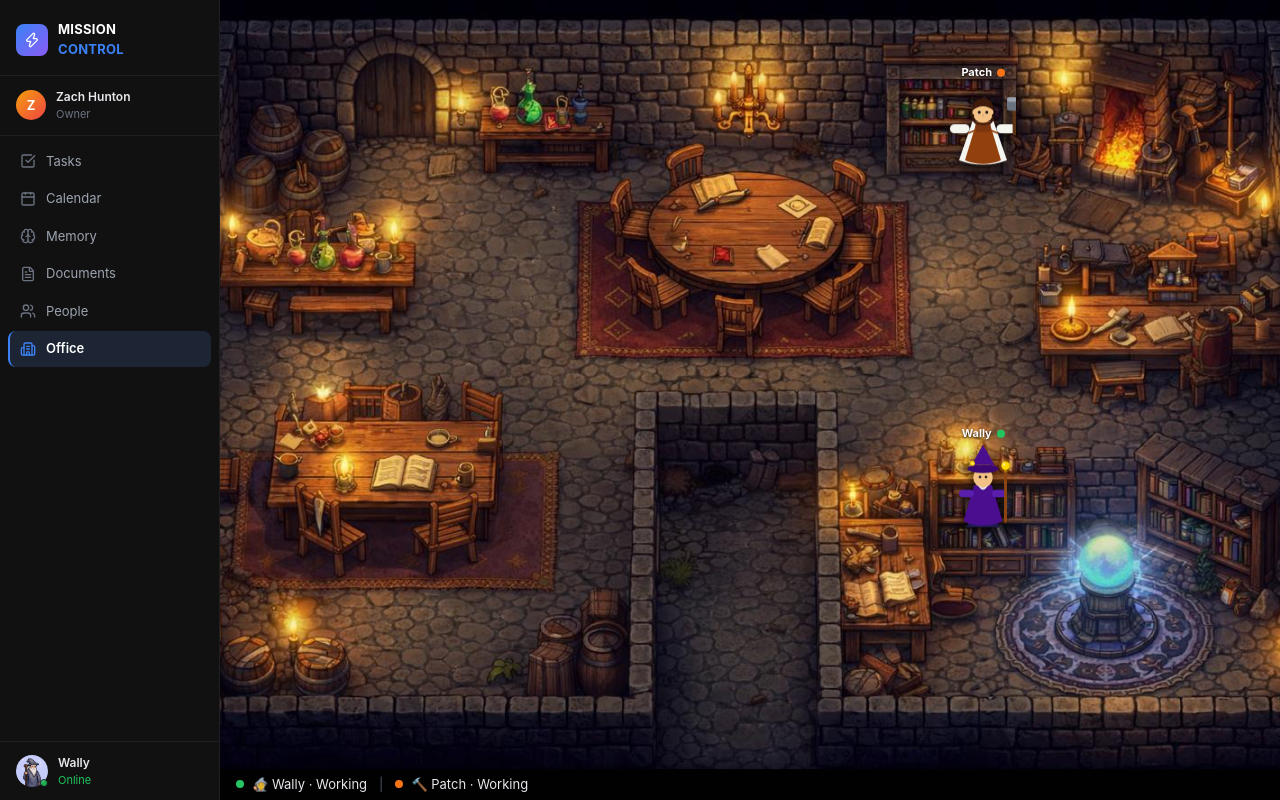
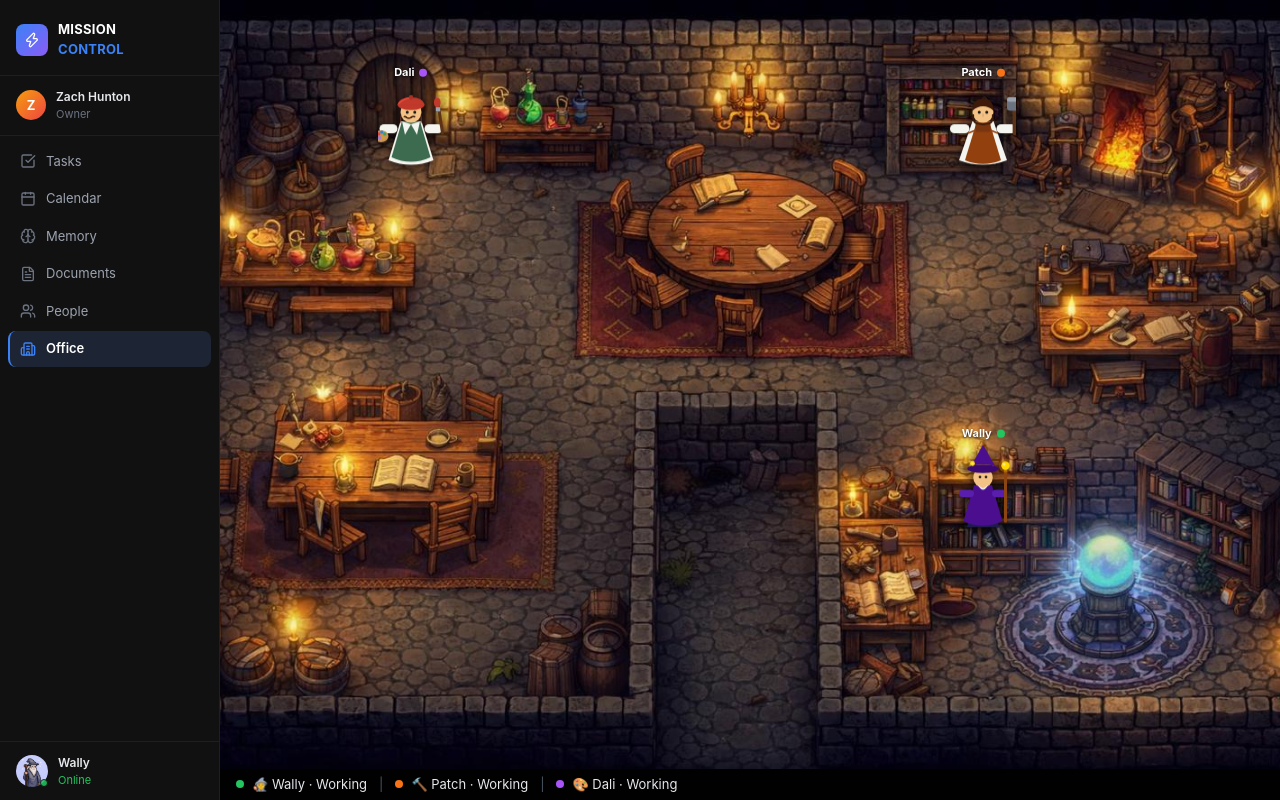
Before and after one commit to zhunton/mission-control, a Next.js app: page /office in a window 1280 px wide. Built offline with nearby package versions, Linux system fonts and the light colour scheme.

Commit message:
Add Dali (Image Generation Agent) to org chart and office

```diff
--- a/app/office/page.tsx
+++ b/app/office/page.tsx
@@ -33,6 +33,91 @@ function pickPatchState(): { status: AgentStatus; location: LocationKey } {
   if (roll < 0.65) return { status: "working", location: "forge" };
   if (roll < 0.85) return { status: "idle",    location: "tavern" };
   return               { status: "meeting",  location: "roundTable" };
+}
+
+function pickDaliState(): { status: AgentStatus; location: LocationKey } {
+  const roll = Math.random();
+  if (roll < 0.65) return { status: "working", location: "alchemyLab" };
+  if (roll < 0.85) return { status: "idle",    location: "tavern" };
+  return               { status: "meeting",  location: "roundTable" };
+}
+
+function DaliSprite({ isMoving }: { isMoving: boolean }) {
+  return (
+    <div
+      style={{
+        animation: isMoving
+          ? "walkCycle 0.5s ease-in-out infinite"
+          : "idle 2s ease-in-out infinite",
+        display: "inline-block",
+        filter: "drop-shadow(0 3px 6px rgba(0,0,0,0.8))",
+      }}
+    >
+      {/* viewBox 44x56, rendered at 66x84 */}
+      <svg
+        width={66}
+        height={84}
+        viewBox="0 0 44 56"
+        xmlns="http://www.w3.org/2000/svg"
+      >
+        {/* Body — white shirt base */}
+        <path d="M 15 26 L 7 52 Q 22 58 37 52 L 29 26 Z" fill="#f5f5f0" />
+
+        {/* Green vest over shirt */}
+        <path d="M 16 26 L 9 50 Q 22 56 35 50 L 28 26 Z" fill="#3d6b4f" />
+
+        {/* Vest lapels — white shirt showing through */}
+        <path d="M 16 26 L 18 35 L 22 28 Z" fill="#f5f5f0" />
+        <path d="M 28 26 L 26 35 L 22 28 Z" fill="#f5f5f0" />
+
+        {/* Left arm — holding palette */}
+        <rect x="1" y="28" width="12" height="6" rx="3" fill="#f5f5f0" />
+
+        {/* Right arm — holding paintbrush */}
+        <rect x="31" y="28" width="12" height="6" rx="3" fill="#f5f5f0" />
+
+        {/* Palette in left hand */}
+        <ellipse cx="2" cy="36" rx="5" ry="4" fill="#c8965a" />
+        <circle cx="0.5" cy="34.5" r="1.1" fill="#e53e3e" />
+        <circle cx="2.5" cy="33.2" r="1.1" fill="#3182ce" />
+        <circle cx="4.5" cy="34.5" r="1.1" fill="#38a169" />
+        <circle cx="3.5" cy="37" r="1.1" fill="#d69e2e" />
+        <circle cx="1" cy="37" r="1.1" fill="#9f7aea" />
+
+        {/* Paintbrush in right hand */}
+        <line x1="43" y1="34" x2="40" y2="14" stroke="#5c3317" strokeWidth="2" strokeLinecap="round" />
+        {/* Brush ferrule (silver band) */}
+        <rect x="38.5" y="16.5" width="3" height="3" rx="0.5" fill="#9ca3af" />
+        {/* Brush bristles */}
+        <ellipse cx="39.5" cy="13.5" rx="2.2" ry="3.2" fill="#c0392b" />
+
+        {/* Head */}
+        <circle cx="22" cy="20" r="7" fill="#f4c284" />
+
+        {/* Brown medium-length hair — sides and back */}
+        <path d="M 15.5 21 Q 14 26 15.5 28" fill="#6b3a2a" />
+        <path d="M 28.5 21 Q 30 26 28.5 28" fill="#6b3a2a" />
+
+        {/* Eyes */}
+        <circle cx="19.5" cy="20" r="1" fill="#1a1a1a" />
+        <circle cx="24.5" cy="20" r="1" fill="#1a1a1a" />
+
+        {/* Thin mustache (Dalí-style) */}
+        <path d="M 19 23.5 Q 20.5 24.5 22 23.5" fill="none" stroke="#3d1a0a" strokeWidth="0.9" strokeLinecap="round" />
+        <path d="M 19 23.5 Q 18 22.5 17.5 23" fill="none" stroke="#3d1a0a" strokeWidth="0.9" strokeLinecap="round" />
+        <path d="M 22 23.5 Q 23 22.5 24.5 23" fill="none" stroke="#3d1a0a" strokeWidth="0.9" strokeLinecap="round" />
+
+        {/* Red beret — flat disk shape */}
+        <ellipse cx="22" cy="15" rx="9" ry="3.5" fill="#c0392b" />
+        {/* Beret top dome */}
+        <path d="M 13 15 Q 14 10 22 10 Q 30 10 31 15" fill="#c0392b" />
+        {/* Beret highlight */}
+        <path d="M 14 14 Q 18 10.5 22 10.5" fill="none" stroke="#e74c3c" strokeWidth="1" strokeLinecap="round" />
+        {/* Beret button/knot on top */}
+        <circle cx="22" cy="10" r="1.5" fill="#a93226" />
+      </svg>
+    </div>
+  );
 }
 
 function PatchSprite({ isMoving }: { isMoving: boolean }) {
@@ -175,6 +260,11 @@ export default function OfficePage() {
   const [patchMoving, setPatchMoving]     = useState(false);
   const patchMoveRef                      = useRef<ReturnType<typeof setTimeout> | null>(null);
 
+  const [daliStatus, setDaliStatus]       = useState<AgentStatus>("working");
+  const [daliLocation, setDaliLocation]   = useState<LocationKey>("alchemyLab");
+  const [daliMoving, setDaliMoving]       = useState(false);
+  const daliMoveRef                       = useRef<ReturnType<typeof setTimeout> | null>(null);
+
   useEffect(() => {
     const interval = setInterval(() => {
       const next = pickWallyState();
@@ -207,8 +297,25 @@ export default function OfficePage() {
     };
   }, []);
 
+  useEffect(() => {
+    const interval = setInterval(() => {
+      const next = pickDaliState();
+      setDaliStatus(next.status);
+      setDaliLocation(next.location);
+      setDaliMoving(true);
+      if (daliMoveRef.current) clearTimeout(daliMoveRef.current);
+      daliMoveRef.current = setTimeout(() => setDaliMoving(false), 7000);
+    }, 10000);
+
+    return () => {
+      clearInterval(interval);
+      if (daliMoveRef.current) clearTimeout(daliMoveRef.current);
+    };
+  }, []);
+
   const wallyPos = LOCATIONS[wallyLocation];
   const patchPos = LOCATIONS[patchLocation];
+  const daliPos  = LOCATIONS[daliLocation];
 
   return (
     <div style={{ display: "flex", flexDirection: "column", height: "100%", overflow: "hidden" }}>
@@ -314,6 +421,45 @@ export default function OfficePage() {
           </div>
           <PatchSprite isMoving={patchMoving} />
         </div>
+
+        {/* Dali sprite */}
+        <div
+          style={{
+            position: "absolute",
+            top: daliPos.top,
+            left: daliPos.left,
+            transform: "translate(-50%, -50%)",
+            transition: "top 7s ease-in-out, left 7s ease-in-out",
+            display: "flex",
+            flexDirection: "column",
+            alignItems: "center",
+            gap: 2,
+          }}
+        >
+          <div style={{ display: "flex", alignItems: "center", gap: 5 }}>
+            <span
+              style={{
+                fontSize: 11,
+                fontWeight: "bold",
+                color: "#fff",
+                textShadow: "0 1px 3px rgba(0,0,0,0.9)",
+                whiteSpace: "nowrap",
+              }}
+            >
+              Dali
+            </span>
+            <div
+              style={{
+                width: 8,
+                height: 8,
+                borderRadius: "50%",
+                backgroundColor: "#a855f7",
+                flexShrink: 0,
+              }}
+            />
+          </div>
+          <DaliSprite isMoving={daliMoving} />
+        </div>
       </div>
 
       {/* Status bar */}
@@ -352,6 +498,18 @@ export default function OfficePage() {
           }}
         />
         <span>🔨 Patch · {patchStatus.charAt(0).toUpperCase() + patchStatus.slice(1)}</span>
+        <span style={{ color: "#4b5563", margin: "0 4px" }}>|</span>
+        <span
+          style={{
+            width: 8,
+            height: 8,
+            borderRadius: "50%",
+            backgroundColor: "#a855f7",
+            display: "inline-block",
+            flexShrink: 0,
+          }}
+        />
+        <span>🎨 Dali · {daliStatus.charAt(0).toUpperCase() + daliStatus.slice(1)}</span>
       </div>
     </div>
   );
--- a/app/people/page.tsx
+++ b/app/people/page.tsx
@@ -88,6 +88,19 @@ const AGENTS: Agent[] = [
     description: "Software Development Agent and resident Blacksmith. Owns the technical build of Mission Control. Implements new features and improvements under Wally's direction.",
     skills: ["Next.js", "React", "TypeScript", "UI/UX", "Full-Stack"],
     currentTask: "Mission Control — ongoing improvements",
+    reportsTo: "wally",
+  },
+  {
+    id: "dali",
+    name: "Dali",
+    role: "Image Generation Agent",
+    status: "working",
+    emoji: "🎨",
+    avatar: "/dali-painter.jpg",
+    color: "#a855f7",
+    description: "Image Generation Agent and resident Painter. Conjures visuals, illustrations, and creative assets for Mission Control. Operates from the Alchemy Lab under Wally's direction.",
+    skills: ["Image Generation", "Visual Design", "Illustration", "Creative Direction"],
+    currentTask: "Generating visual assets",
     reportsTo: "wally",
   },
 ];
```
